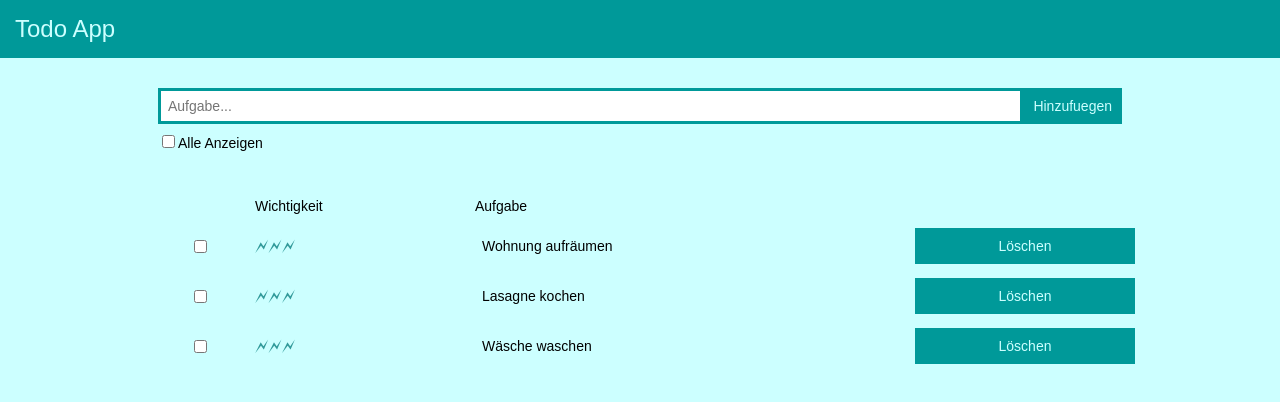
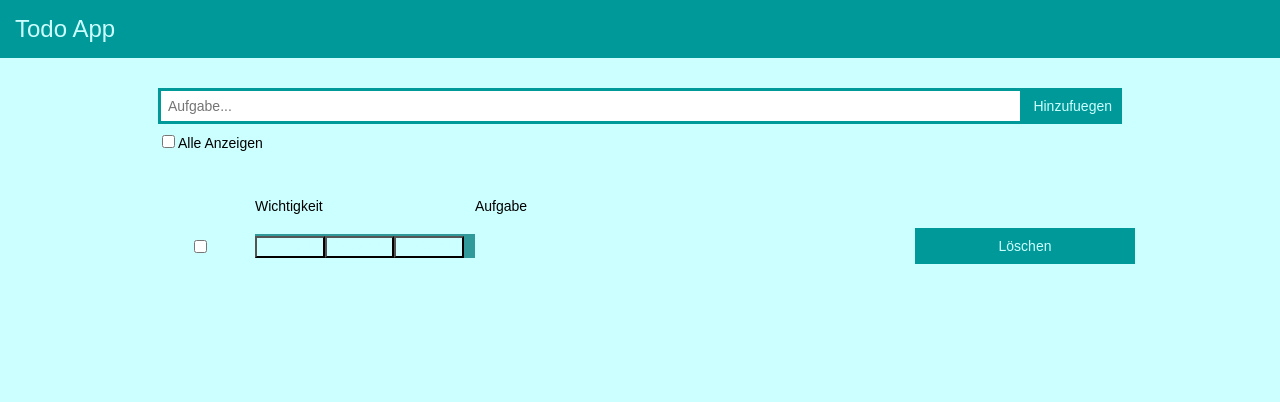
Before and after one commit to pinefoambath/webproject, a React (Create React App) app: page / in a window 1280 px wide. Shown: the top 402 px of the page. Built offline with nearby package versions, Linux system fonts and the light colour scheme.

Commit message:
first draft rating

```diff
--- a/src/components/pages/App.css
+++ b/src/components/pages/App.css
@@ -50,31 +50,3 @@
     width: 80%;
     padding: 10px;
   }
-
-  .single-item{
-    display: grid;
-    grid-template-columns: 5fr 10fr 20fr 10fr;
-    padding: 0.5em;
-  }
-
-  .item-checkbox{
-    align-self: center;
-  }
-
-  .item-rating{
-    color: #309999;
-    font-size: 20px;
-    align-self: center;
-  }
-
-  .item-description{
-    padding: 0.5em;
-    align-self: center;
-  }
-
-  .item-button{
-    padding: 0.5em;
-    background: #009999;
-    color: #ccffff;
-    border: 3px solid #009999;
-  }
--- a/src/components/pages/App.tsx
+++ b/src/components/pages/App.tsx
@@ -1,4 +1,5 @@
 import './App.css'
+import { SingleItem } from 'models/SingleItem'
 
 export const App = () => {
   return (
@@ -25,24 +26,7 @@ export const App = () => {
           <div>Aufgabe
           </div>
         </div>
-        <div className = "single-item">
-          <input className = "item-checkbox" type="checkbox"></input>
-          <div className = "item-rating">🗲🗲🗲</div>
-          <div className = "item-description">Wohnung aufräumen</div>
-          <button className= "item-button">Löschen</button>
-        </div>
-        <div className = "single-item">
-          <input className = "item-checkbox" type="checkbox"></input>
-          <div className = "item-rating">🗲🗲🗲</div>
-          <div className = "item-description">Lasagne kochen</div>
-          <button className= "item-button">Löschen</button>
-        </div>
-        <div className = "single-item">
-          <input className = "item-checkbox" type="checkbox"></input>
-          <div className = "item-rating">🗲🗲🗲</div>
-          <div className = "item-description">Wäsche waschen</div>
-          <button className= "item-button">Löschen</button>
-        </div>
+        <SingleItem />
       </div>
     </div>
   </div>
--- /dev/null
+++ b/src/models/Rating.tsx
@@ -0,0 +1,32 @@
+import { useState } from 'react'
+import { Todo } from './Todo'
+import { Importance } from './Importance';
+
+interface Importance {
+
+}
+
+export const Rating = (inprating: Importance) => {
+    const [rating, setRating] = useState<number>(inprating);
+    const [hover, setHover] = useState<number>(inprating);
+
+    return (
+        <div className = "item-rating">
+            { [...Array(3)].map((sign, index ) => {
+                index += 1;
+                return (
+                    <button
+                        type="button"
+                        key={index}
+                        className={index <= (hover || rating) ? "on-rated": "off-rated"}
+                        onClick={() => setRating(index)}
+                        onMouseEnter={() => setHover(index)}
+                        onMouseLeave={() => setHover(rating)}
+                    >
+                        <span className="sign">&#26A1;</span>
+                    </button>
+                );
+            })}
+        </div>
+    );
+};
--- /dev/null
+++ b/src/models/SingleItem.css
@@ -0,0 +1,37 @@
+.single-item{
+    display: grid;
+    grid-template-columns: 5fr 10fr 20fr 10fr;
+    padding: 0.5em;
+  }
+
+  .item-checkbox{
+    align-self: center;
+  }
+
+  .item-rating{
+    background-color: #309999;
+    font-size: 20px;
+    align-self: center;
+    cursor: pointer;
+  }
+
+  .on-rated {
+    color:#309999;
+
+  }
+
+  .off-rated {
+    color:#ccffff;
+  }
+
+  .item-description{
+    padding: 0.5em;
+    align-self: center;
+  }
+
+  .item-button{
+    padding: 0.5em;
+    background: #009999;
+    color: #ccffff;
+    border: 3px solid #009999;
+  }
--- /dev/null
+++ b/src/models/SingleItem.tsx
@@ -0,0 +1,16 @@
+import { useState } from 'react'
+import './SingleItem.css'
+import { Todo } from './Todo'
+import {Rating} from './Rating'
+
+export const SingleItem = (singleTodo: Todo) => {
+    const [rating, setRating] = useState(singleTodo.importance)
+    return (
+        <div className = "single-item">
+            <input className = "item-checkbox" type="checkbox">{singleTodo.done}</input>
+            < Rating inprating={singleTodo.importance} />
+          <div className = "item-description">{singleTodo.text}</div>
+          <button className= "item-button">Löschen</button>
+        </div>
+    )
+}
```
